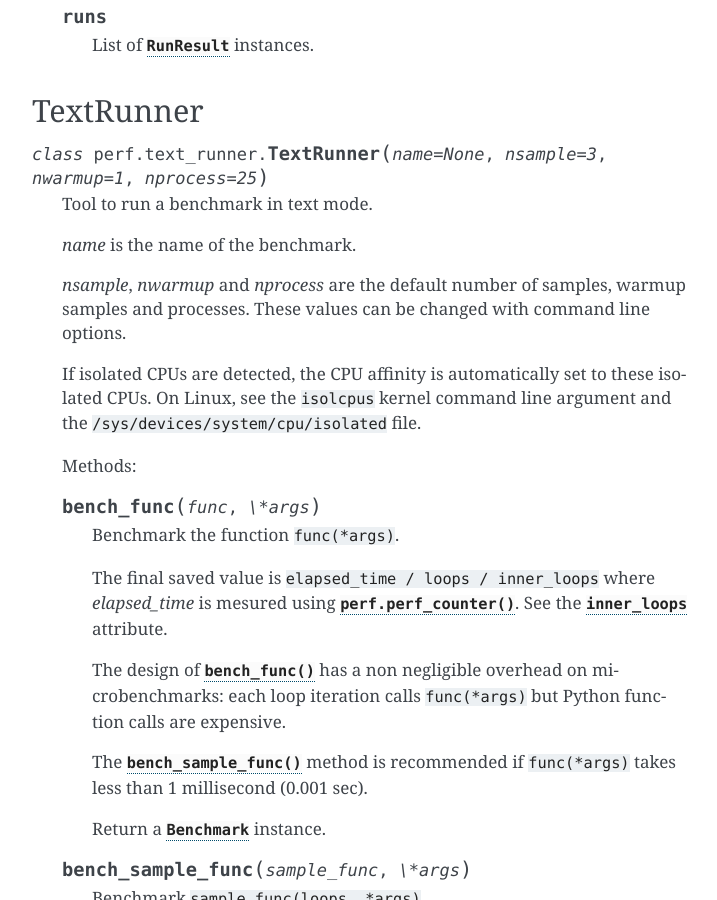
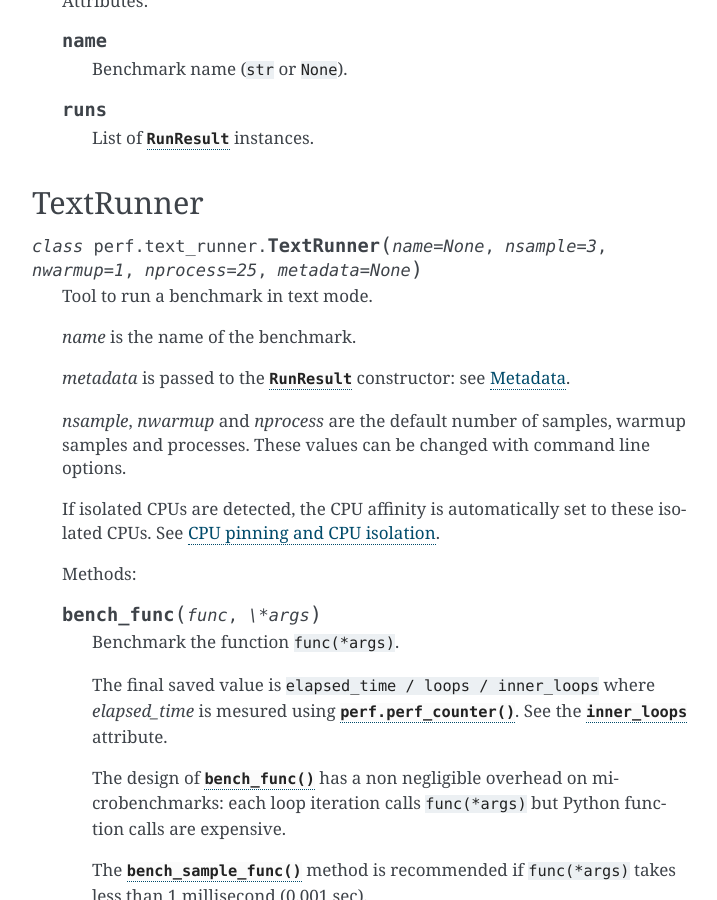
Before and after one commit to psf/pyperf, a Sphinx documentation site: the page built from doc/api.rst, in a window 1280 px wide and 900 px high, scrolled down 4579 px. Shown: the whole window, without its empty margins (388-1105 px from the left). Built offline with Sphinx 7.4.7, drawn with Linux system fonts in a browser that asks for light colours; some of the changed text lies outside the part shown.

Commit message:
Remove TextRunner.result; add RunResult.loops
* new RunResult.loops attribute
* new TextRunner.metadata attribute; TextRunner constructor gets a
  new metadata argument
* remove TextRunner.result

```diff
--- a/doc/api.rst
+++ b/doc/api.rst
@@ -144,7 +144,7 @@
 RunResult
 ---------
 
-.. class:: perf.RunResult(samples=None, warmups=None)
+.. class:: perf.RunResult(samples=None, warmups=None, loops=None, metadata=None)
 
    Result of a single benchmark run.
 
@@ -179,6 +179,11 @@
 
 
    Attributes:
+
+   .. attribute:: loops
+
+      Number of outter-loop iteartions of the benchmark run (``int`` or
+      ``None``).
 
    .. attribute:: metadata
 
@@ -250,19 +255,22 @@
 TextRunner
 ----------
 
-.. class:: perf.text_runner.TextRunner(name=None, nsample=3, nwarmup=1, nprocess=25)
+.. class:: perf.text_runner.TextRunner(name=None, nsample=3, nwarmup=1, nprocess=25, metadata=None)
 
    Tool to run a benchmark in text mode.
 
    *name* is the name of the benchmark.
+
+   *metadata* is passed to the :class:`~perf.RunResult` constructor: see
+   :ref:`Metadata <metadata>`.
 
    *nsample*, *nwarmup* and *nprocess* are the default number of samples,
    warmup samples and processes. These values can be changed with command line
    options.
 
    If isolated CPUs are detected, the CPU affinity is automatically
-   set to these isolated CPUs. On Linux, see the ``isolcpus`` kernel command
-   line argument and the ``/sys/devices/system/cpu/isolated`` file.
+   set to these isolated CPUs. See :ref:`CPU pinning and CPU isolation
+   <pin-cpu>`.
 
    Methods:
 
--- a/doc/changelog.rst
+++ b/doc/changelog.rst
@@ -8,6 +8,11 @@
     worker processes to isolated CPUs
   - Emit a warning or error in english if the standard deviation is larger
     than 10%
+  - New :attr:`perf.RunResult.loops` attribute (loops was previously stored
+    in metadata).
+  - The ``TextRunner.result`` attribute has been removed, replaced with
+    a new :attr:`~perf.text_runner.TextRunner.metadata` attribute (it's also
+    possible to pass metadata to the constructor).
 
 * Version 0.3 (2016-06-10)
 
```
Also changed, not shown: other parts of doc/api.rst (+0 -4 lines), perf/__init__.py (+25 -18 lines), 4 other files.
